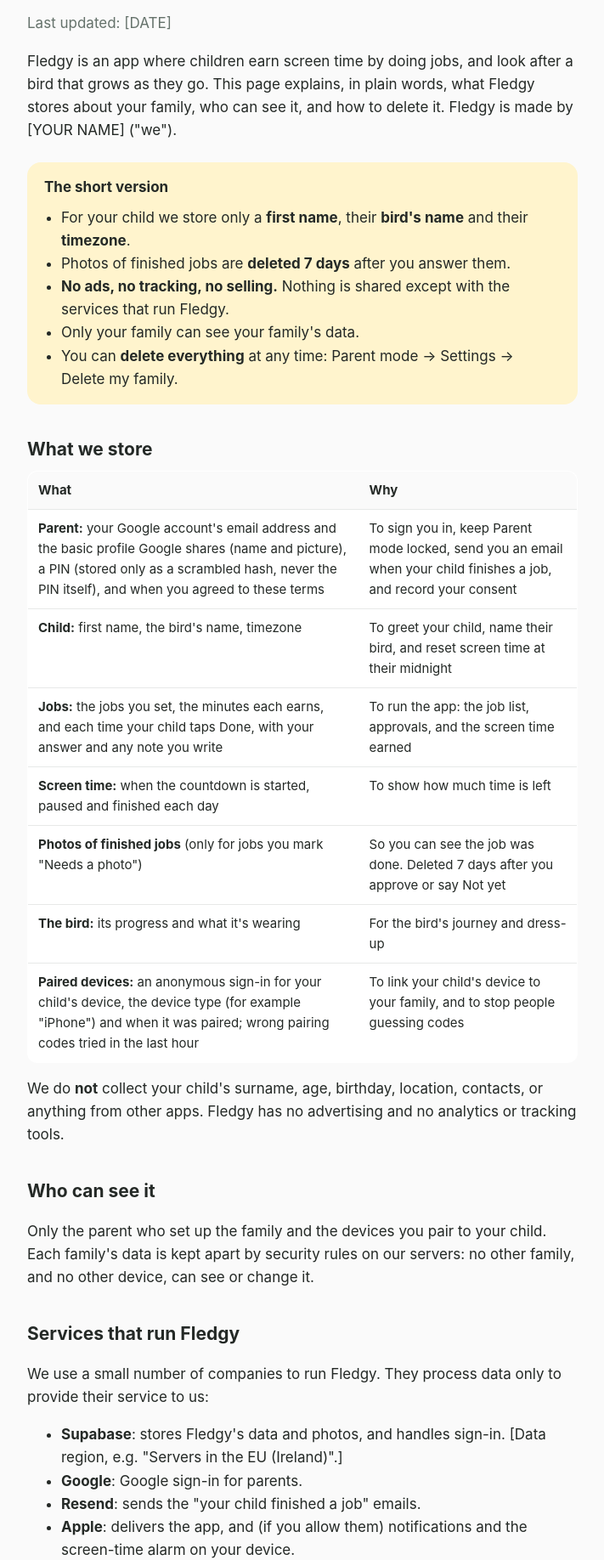
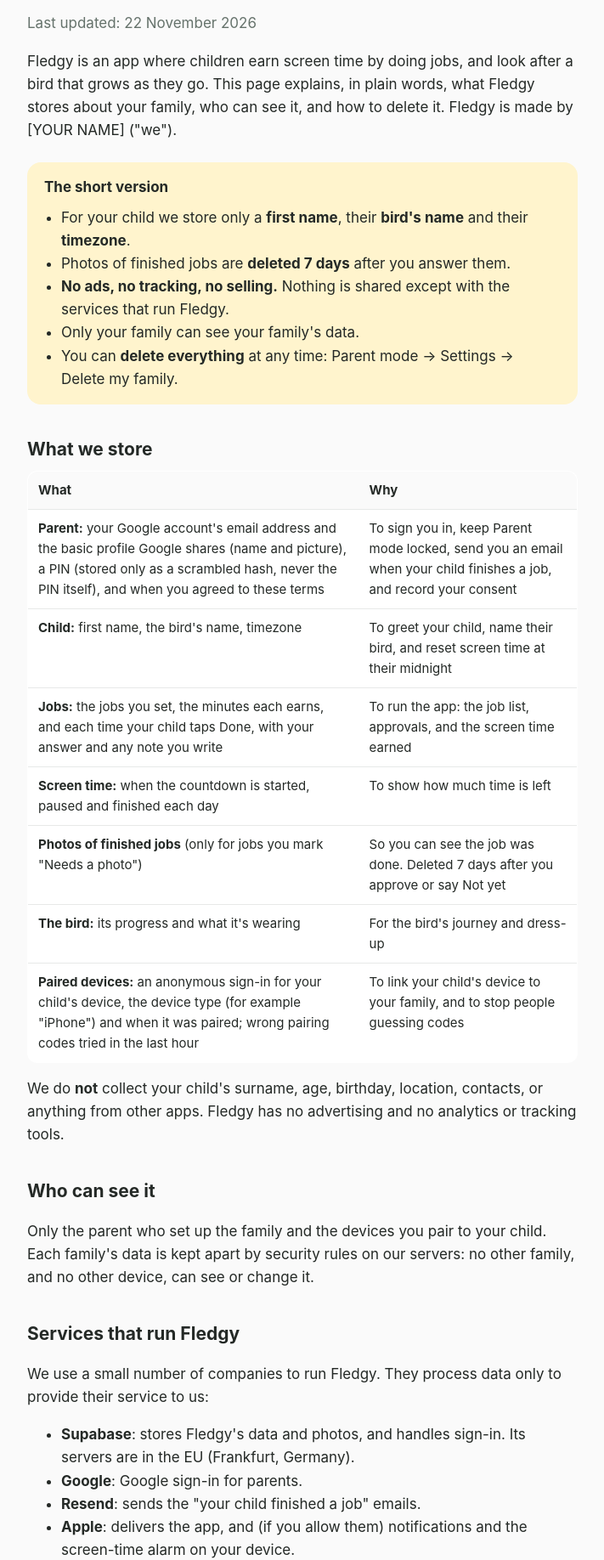
Before and after one commit to jakewatts-eng/fledgy-site, a plain HTML site: page privacy/index.html in a window 1280 px wide. Shown: the part 73-1909 px from the top of the page at 85% size, without its empty margins (284-995 px from the left). Drawn offline with Linux system fonts and the light colour scheme.

Commit message:
Privacy: data region and date

```diff
--- a/privacy/index.html
+++ b/privacy/index.html
@@ -36,7 +36,7 @@
 <body>
 <main>
   <h1>Fledgy Privacy Policy</h1>
-  <p class="muted">Last updated: [DATE]</p>
+  <p class="muted">Last updated: 22 November 2026</p>
 
   <p>Fledgy is an app where children earn screen time by doing jobs, and look after a bird that grows
   as they go. This page explains, in plain words, what Fledgy stores about your family, who can see it,
@@ -83,7 +83,7 @@
   <h2>Services that run Fledgy</h2>
   <p>We use a small number of companies to run Fledgy. They process data only to provide their service to us:</p>
   <ul>
-    <li><strong>Supabase</strong>: stores Fledgy's data and photos, and handles sign-in. [Data region, e.g. "Servers in the EU (Ireland)".]</li>
+    <li><strong>Supabase</strong>: stores Fledgy's data and photos, and handles sign-in. Its servers are in the EU (Frankfurt, Germany).</li>
     <li><strong>Google</strong>: Google sign-in for parents.</li>
     <li><strong>Resend</strong>: sends the "your child finished a job" emails.</li>
     <li><strong>Apple</strong>: delivers the app, and (if you allow them) notifications and the screen-time alarm on your device.</li>
```
